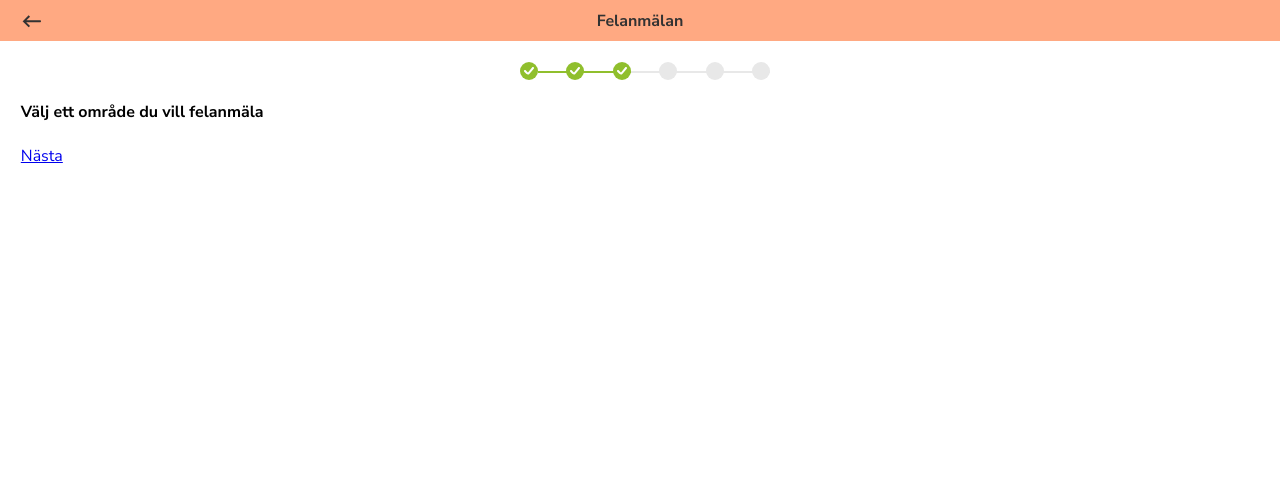
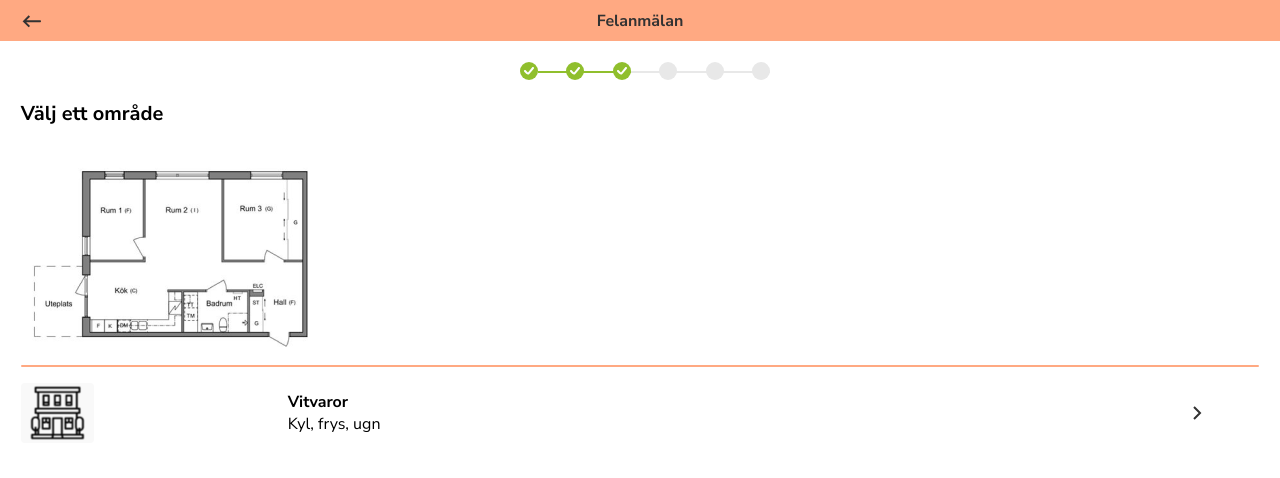
Before and after one commit to allmannyttan/felanmalan, a React (Vite) app in the folder packages/client/: page /omrade in a window 1280 px wide. Shown: the top 478 px of the page. Built offline with nearby package versions, Linux system fonts and the light colour scheme; the HTML template or start-up script is replaced by a standard one.

Commit message:
chore: title and card for area and room

```diff
--- a/packages/client/src/components/Typography.tsx
+++ b/packages/client/src/components/Typography.tsx
@@ -18,7 +18,7 @@ export const H4 = styled.h4`
   font-size: 16px;
   color: #000;
   text-decoration: none;
-  font-weight: 400;
+  font-weight: 700;
 `
 interface ParagraphProps {
   center?: boolean
--- a/packages/client/src/pages/Area.tsx
+++ b/packages/client/src/pages/Area.tsx
@@ -1,11 +1,37 @@
 import React from 'react'
-import { Link } from 'react-router-dom'
+import styled from 'styled-components'
+import { Apartment } from '../assets/Icons'
+import NextStepCard from '../components/NextStepCard'
+import { H1 } from '../components/Typography'
+import room from '../images/png/room.png'
+
+const Ul = styled.ul`
+  list-style: none;
+  padding: 0;
+`
+
+const Line = styled.hr`
+  border: none;
+  border-top: ${({ theme }) => `2px solid ${theme.colors.paleOrange} `};
+  border-radius: 6px;
+`
 
 const Area = () => {
   return (
     <>
-      <h4>Välj ett område du vill felanmäla</h4>
-      <Link to="/objekt">Nästa</Link>
+      <H1>Välj ett område</H1>
+      <img src={room} alt="Planritning" />
+      <Line />
+      <Ul>
+        <li>
+          <NextStepCard
+            title="Vitvaror"
+            subtitle="Kyl, frys, ugn"
+            icon={<Apartment />}
+            sendTo="objekt"
+          />
+        </li>
+      </Ul>
     </>
   )
 }
--- a/packages/client/src/pages/Room.tsx
+++ b/packages/client/src/pages/Room.tsx
@@ -1,11 +1,37 @@
 import React from 'react'
-import { Link } from 'react-router-dom'
+import styled from 'styled-components'
+import { H1 } from '../components/Typography'
+import room from '../images/png/room.png'
+import NextStepCard from '../components/NextStepCard'
+import { Apartment } from '../assets/Icons'
+
+const Line = styled.hr`
+  border: none;
+  border-top: ${({ theme }) => `2px solid ${theme.colors.paleOrange} `};
+  border-radius: 6px;
+`
+
+const Ul = styled.ul`
+  list-style: none;
+  padding: 0;
+`
 
 const Room = () => {
   return (
     <>
-      <h5>Vad i rummet ska felanmälas</h5>
-      <Link to="/omrade">Nästa</Link>
+      <H1>Välj ett rum</H1>
+      <img src={room} alt="Planritning" />
+      <Line />
+      <Ul>
+        <li>
+          <NextStepCard
+            title="Kök"
+            subtitle="Vitvaror"
+            icon={<Apartment />}
+            sendTo="omrade"
+          />
+        </li>
+      </Ul>
     </>
   )
 }
```
Also changed, not shown: packages/client/src/images/png/room.png (added).
